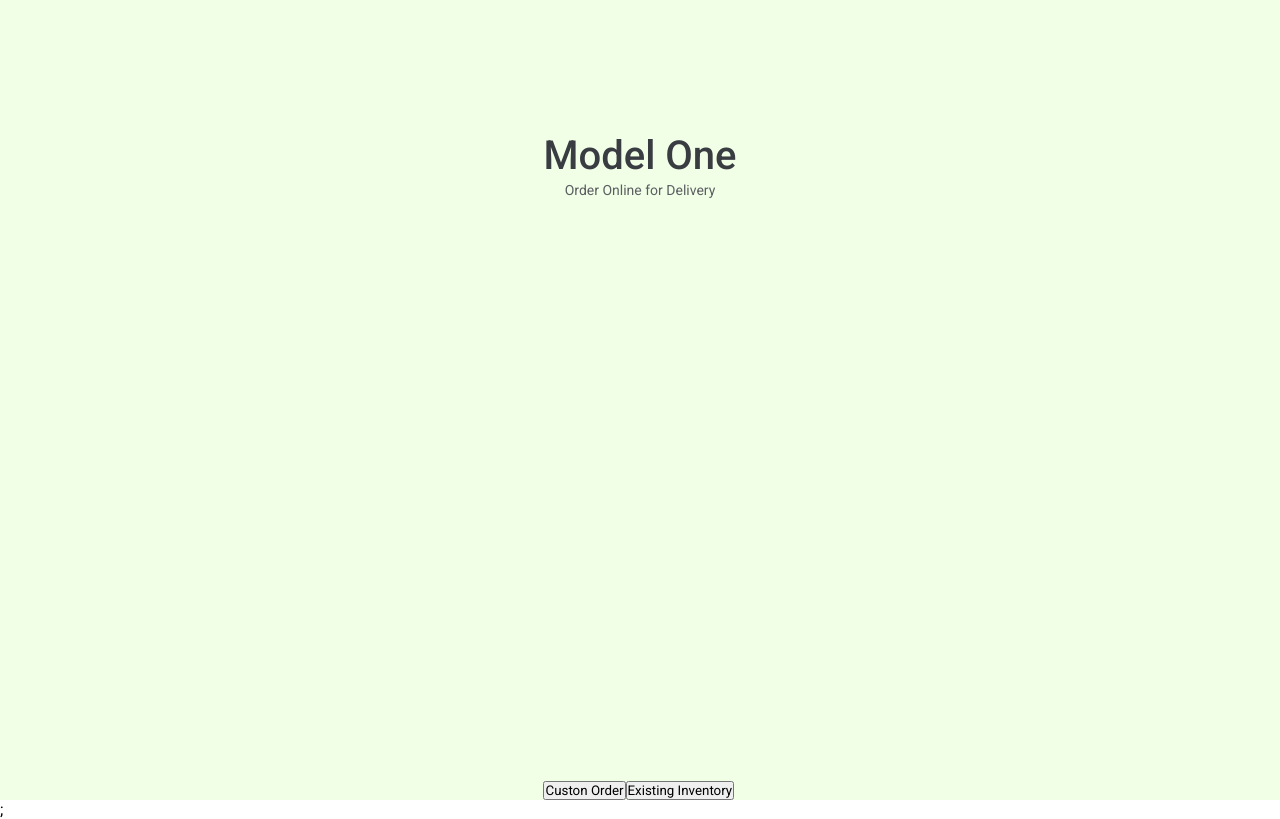
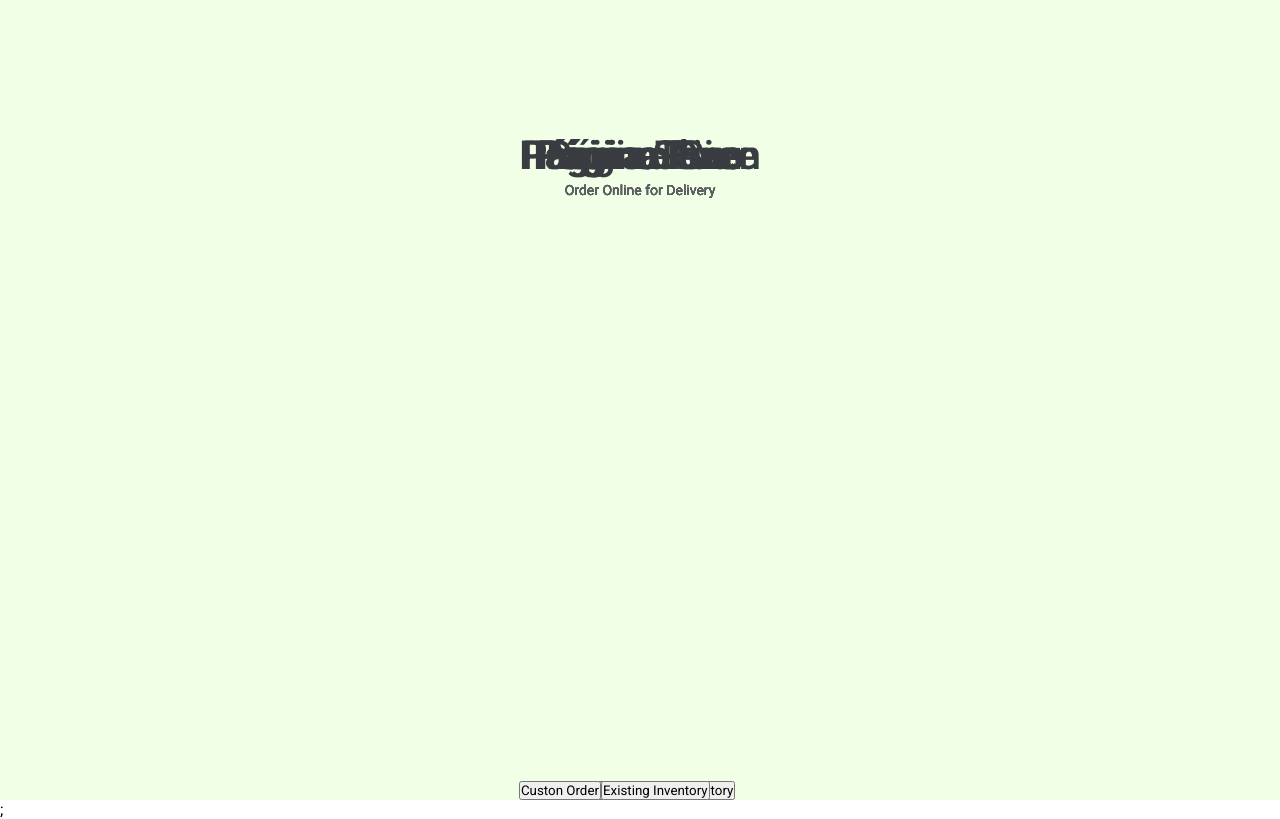
Before and after one commit to IvanMatt8/landing-page-tesla, a React (Create React App) app: page / in a window 1280 px wide. Built offline with nearby package versions, Linux system fonts and the light colour scheme.

Commit message:
:refactor: retirando comentarios

```diff
--- a/src/components/Page/index.tsx
+++ b/src/components/Page/index.tsx
@@ -9,13 +9,13 @@ const Page: React.FC = () => {
       <ModelsWrapper>
         <div>
           {[
-            "Model One",
-            // "Model Two",
-            // "Model Three",
-            // "Model Four",
-            // "Model Five",
-            // "Model Six",
-            // "Model Seven",
+            "Página One",
+            "Página Two",
+            "Página Three",
+            "Página Four",
+            "Página Five",
+            "Página Six",
+            "Página Seven",
           ].map((modelName) => (
             <ModelSection
               key={modelName}
```
